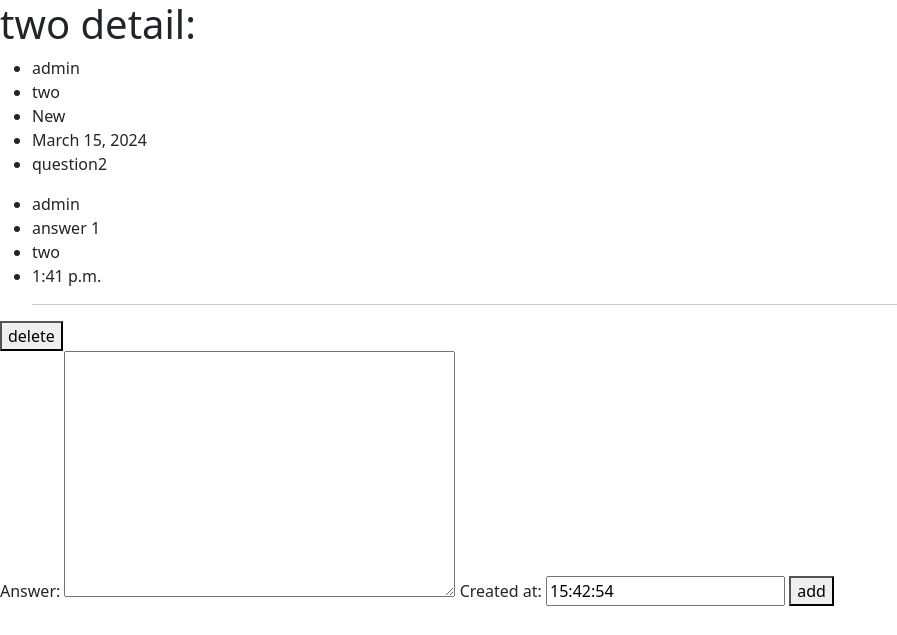
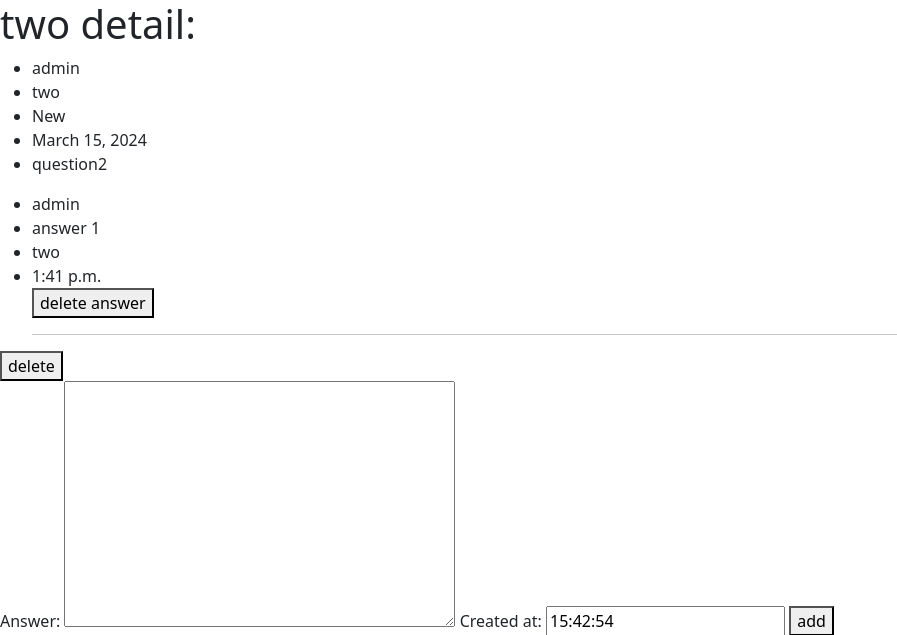
Before and after one commit to Ahmedx59/qus-ans, a Django app: page /chat/2 in a window 1280 px wide. Shown: the top 635 px of the page, without its empty margins (0-897 px from the left). Run offline with Django 4.2, Linux system fonts and the light colour scheme; data comes from the database, SQL or seed files in the repository; both versions use the stored data as it was after the commit; some libraries are stand-ins or nearby versions.

Commit message:
creat answer delete function

```diff
--- a/chat/templates/chat/detail.html
+++ b/chat/templates/chat/detail.html
@@ -17,6 +17,7 @@
         <li>{{answer.answer}}</li>
         <li>{{answer.question}}</li>
         <li>{{answer.created_at}}</li>
+        <a href="{% url 'chat:answer_delete' answer.id %}"><button>delete answer</button></a>
         <hr>
         {% endfor %}
     </ul>
@@ -32,4 +33,5 @@
 
 
 
+
 {% endblock body %}
--- a/chat/urls.py
+++ b/chat/urls.py
@@ -9,6 +9,7 @@ urlpatterns = [
     path('<int:id>' , views.question_detail , name = 'question_detail'),
     path('add/', views.question_add , name = 'question_add'),
     path('<int:id>/delete/', views.qusetion_delete , name = 'qusetion_delete'),
+    path('<int:id>/ansdelate',views.answer_delete , name = 'answer_delete'),
 
 
 ]
--- a/chat/views.py
+++ b/chat/views.py
@@ -27,50 +27,6 @@ def question_detail(request,id):
                                               'form':form})
 
 
-
-
-
-
-
-
-
-
-
-
-
-
-
-
-
-
-
-
-
-
-
-
-
-
-
-
-
-
-
-
-
-
-
-
-
-
-
-
-
-
-
-
-
-
 def question_add(request):
     if request.method == 'POST':
         form = QuestionForm(request.POST)
@@ -87,3 +43,9 @@ def qusetion_delete(request,id):
     delet = Question.objects.get(id=id)
     delet.delete()
     return redirect('/chat/')
+
+
+def answer_delete(request,id):
+    delete = Answers.objects.get(id=id)
+    delete .delete()
+    return redirect(f'/chat/{delete.question.id}')
```
Also changed, not shown: db.sqlite3.
